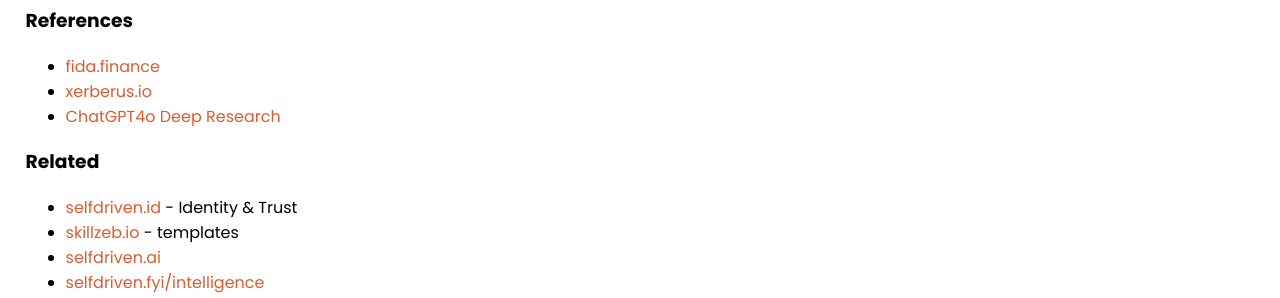
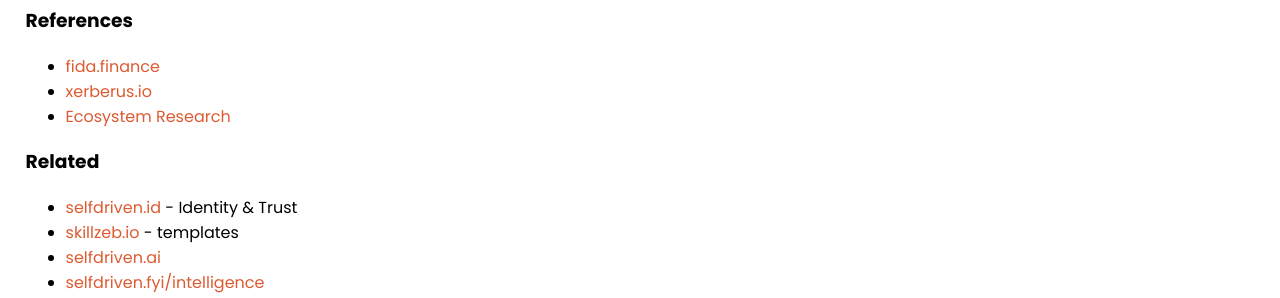
Before and after one commit to selfdriven-foundation/selfdriven-insure, a Jekyll site: the page built from docs/index.md, in a window 1280 px wide. Shown: the part 298-596 px from the top of the page. Built offline with Jekyll 4.4.1, drawn with Linux system fonts in a browser that asks for light colours.

Commit message:
Update index.md

```diff
--- a/docs/index.md
+++ b/docs/index.md
@@ -14,7 +14,7 @@
 ### References
 - [fida.finance](https://fida.finance)
 - [xerberus.io](https://www.xerberus.io)
-- [ChatGPT4o Deep Research](https://github.com/selfdriven-foundation/selfdriven-ai/tree/main/research/use-case-tests/o4-deep-research/insurance)
+- [Ecosystem Research](https://github.com/selfdriven-foundation/selfdriven-ai/tree/main/research/use-case-tests/o4-deep-research/insurance)
 
 ### Related
 
```
